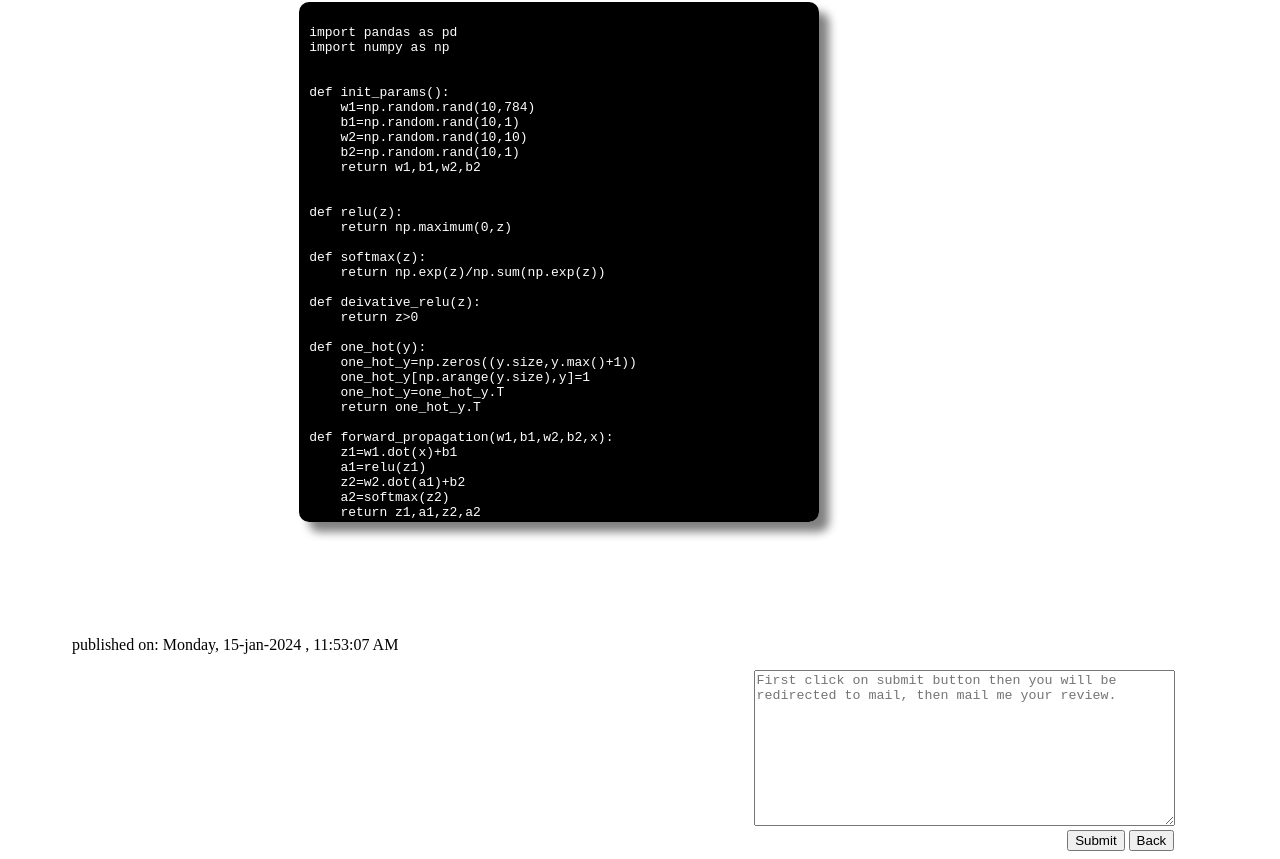
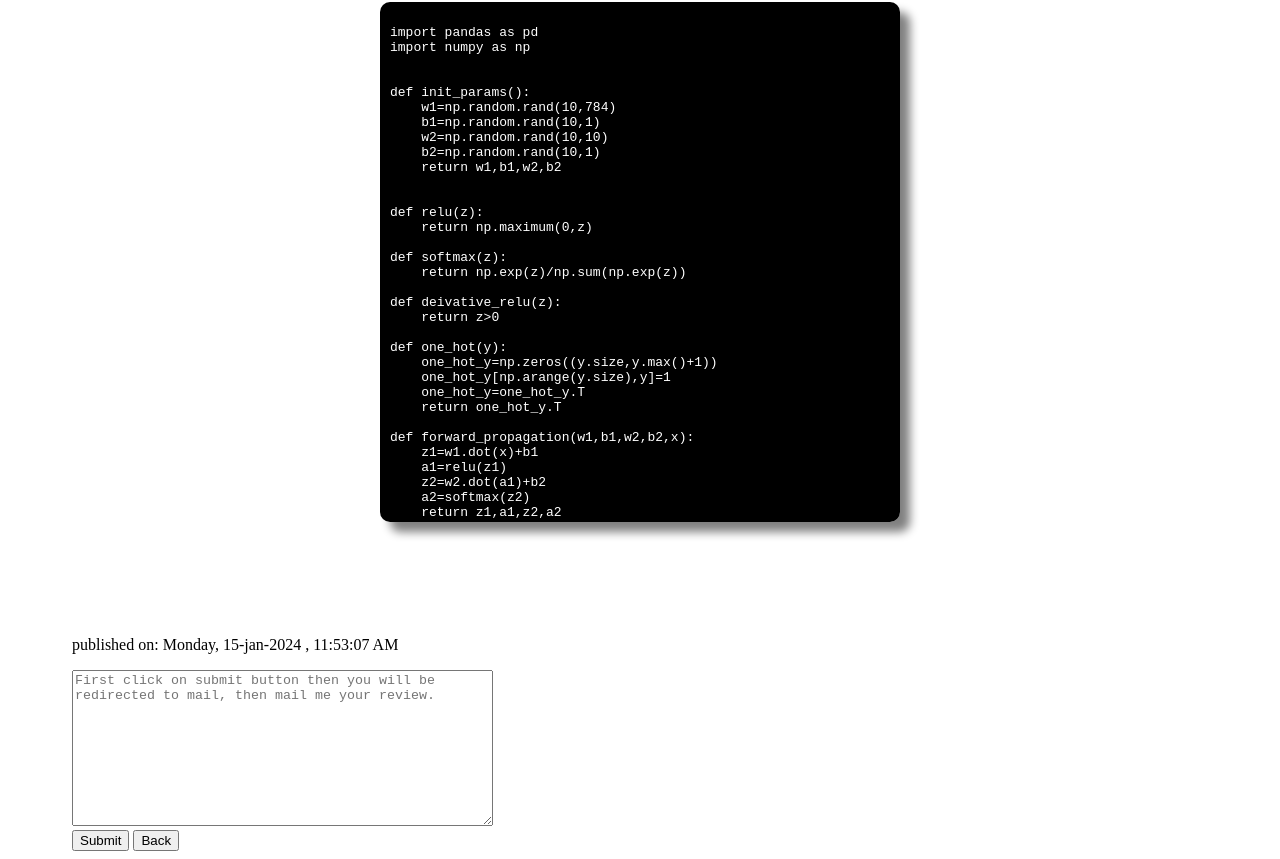
Before and after one commit to vishnusathwikreddy/vishnuwebsite, a plain HTML site: page neuralnetwork.html in a window 1280 px wide. Shown: the part 3935-4794 px from the top of the page. Drawn offline with Linux system fonts and the light colour scheme.

Commit message:
Update neuralnetwork.html

```diff
--- a/neuralnetwork.html
+++ b/neuralnetwork.html
@@ -1,6 +1,7 @@
 <!DOCTYPE html>
 <html lang="en">
 <head>
+
     <meta charset="UTF-8">
     <meta name="viewport" content="width=device-width, initial-scale=1.0">
     <title>Understanding basic Neural Network</title>
@@ -78,7 +79,8 @@
     <p> Finding the derivation of activation functions is not that hard as it seems to be. In our neural network, derivation of the relu function  can be taken from the slope of the graph i.e.., if value>0 slope is 1 or else it is 0.</p>
     <h3>Pseudo code for our neural network.</h3>
     <div class="code">
-        <pre>
+        <div>
+            <pre style="color: white;">
 import pandas as pd
 import numpy as np
 
@@ -152,11 +154,13 @@ def gradient_descent(x,y,iterations,alpha):
 
 w1,b1,w2,b2=gradient_descent(x_train,y_train,100,0.1)
         </pre>
+        </div>
+
     </div>
     <p style="margin-top:10%">published on: Monday, 15-jan-2024 , 11:53:07 AM</p>
-        <div style="margin-left:60%">
+        <div>
             <textarea placeholder="First click on submit button then you will be redirected to mail, then mail me your review." cols="50" rows="10"></textarea>
-            <div style="margin-left:69%;">
+            <div style="">
                 <a href="mailto: vishnusathvik100@gmail.com" target="_blank"><button>Submit</button></a>
                 <a href="blog.html"><button>Back</button></a>
             </div>
@@ -191,13 +195,15 @@ w1,b1,w2,b2=gradient_descent(x_train,y_train,100,0.1)
     .code{
         background-color: black;
         height: 500px;
-        width: 500px;
-        color: white;
+        max-width: 500px;
+        width: 100%;
+        margin-left: auto;
+        margin-right: auto;
         border-radius: 10px;
         box-shadow: 10px 10px 10px grey;
-        margin-left: 20%;
         margin-bottom: 30px;
         padding: 10px;
         overflow-y: auto;
+        overflow-x: scroll;
     }
 </style>
```
